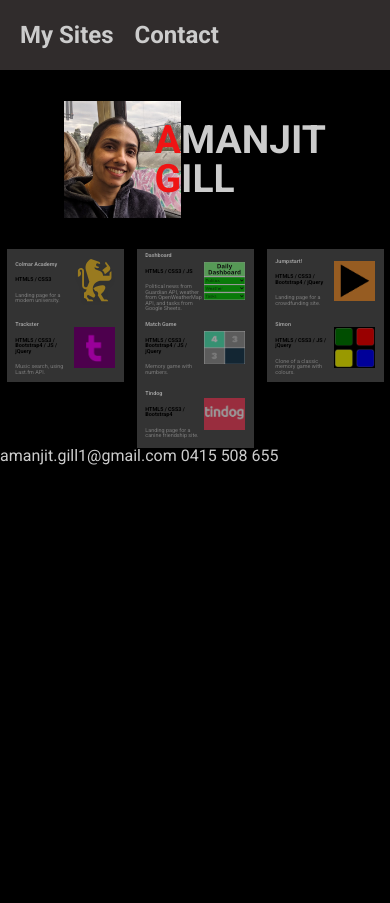
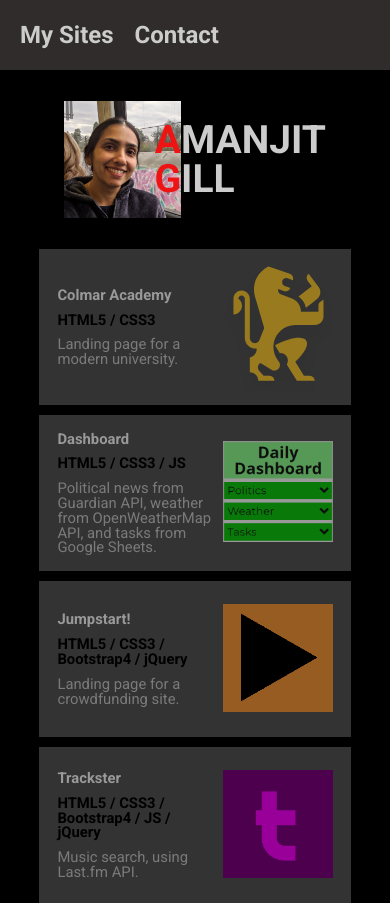
Before and after one commit to SecretPunk/SecretPunk.github.io, a plain HTML site: page index.html in a window 390 px wide. Shown: the top 903 px of the page. Before the commit the page ends 844 px from the top, so only its background shows below. Drawn offline with Linux system fonts and the light colour scheme.

Commit message:
Add responsiveness.

```diff
--- a/resources/css/style.css
+++ b/resources/css/style.css
@@ -53,16 +53,17 @@ header span {
 /* SITE CARDS */
 
 .site-cards {
-  display: flex;
-  flex-wrap: wrap;
-  justify-content: space-around;
+  display: grid;
+  grid-template-columns: auto auto auto;
+  grid-gap: 10px;
+  justify-content: center;
 }
 
 .card {
   align-items: center;
   background-color: #555;
   display: flex;
-  height: 17vw;
+  height: 20vw;
   justify-content: center;
   opacity: 0.6;
   width: 30vw;
@@ -74,7 +75,8 @@ header span {
 }
 
 .info {
-  font-size: 1.4vw;
+  font-size: 1.6vw;
+  padding-right: 10px;
   width: 50%;
 }
 
@@ -99,3 +101,37 @@ header span {
 .thumbnail img {
   width: 100%;
 }
+
+/* MEDIA QUERIES */
+
+@media only screen and (max-width: 950px) {
+
+  .site-cards {
+    grid-template-columns: auto auto;
+  }
+
+  .card {
+    height: 25vw;
+    width: 45vw;
+  }
+
+  .info {
+    font-size: 2.2vw;
+  }
+}
+
+@media only screen and (max-width: 650px) {
+
+  .site-cards {
+    grid-template-columns: auto;
+  }
+
+  .card {
+    height: 40vw;
+    width: 80vw;
+  }
+
+  .info {
+    font-size: 3.8vw;
+  }
+}
```
